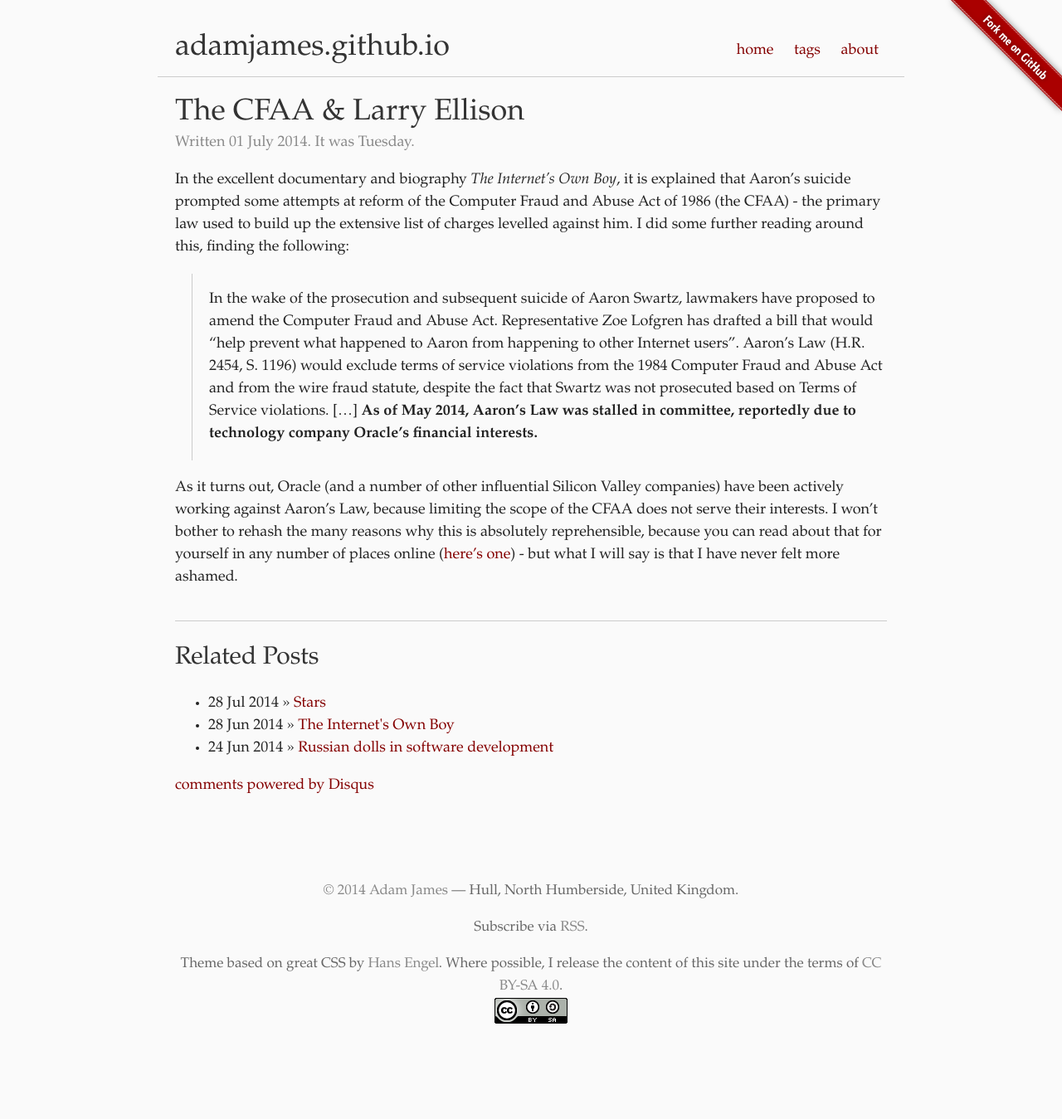
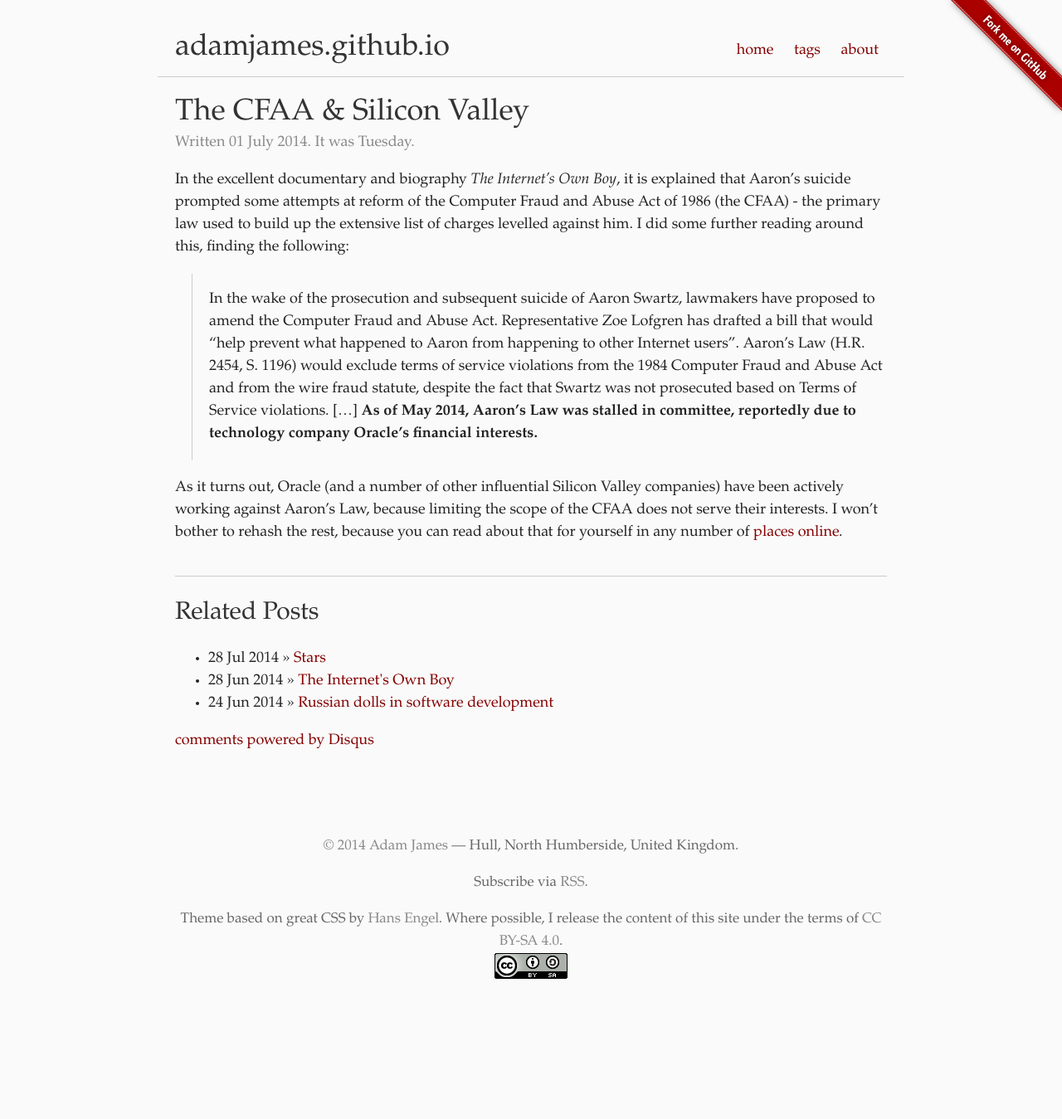
Before and after one commit to adamjames/adamjames.github.io-source, a Jekyll site: the page built from _posts/2014-07-01-the-cfaa-and-larry-ellison.md, in a window 1280 px wide. Shown: the whole page at 83% size. Built offline with Jekyll 4.4.1, drawn with Linux system fonts in a browser that asks for light colours; nearby versions of some CDN libraries; library files that are not in the unit come from our copies; comment, search, counter and statistics services are not loaded; after the commit the page ends 1295 px from its top, so only the background shows below that.

Commit message:
Update an older post.

```diff
--- a/_posts/2014-07-01-the-cfaa-and-larry-ellison.md
+++ b/_posts/2014-07-01-the-cfaa-and-larry-ellison.md
@@ -1,6 +1,6 @@
 ---
-title: The CFAA & Larry Ellison
-description: Or, alternatively, "Why you might not want to work for Oracle".
+title: The CFAA & Silicon Valley
+description: Aaron's Law reform bill reportedly stalled in committee.
 layout: post
 tags:
 - diary
@@ -9,6 +9,6 @@
 
 > In the wake of the prosecution and subsequent suicide of Aaron Swartz, lawmakers have proposed to amend the Computer Fraud and Abuse Act. Representative Zoe Lofgren has drafted a bill that would "help prevent what happened to Aaron from happening to other Internet users". Aaron's Law (H.R. 2454, S. 1196) would exclude terms of service violations from the 1984 Computer Fraud and Abuse Act and from the wire fraud statute, despite the fact that Swartz was not prosecuted based on Terms of Service violations. [...] **As of May 2014, Aaron's Law was stalled in committee, reportedly due to technology company Oracle's financial interests.**
 
-As it turns out, Oracle (and a number of other influential Silicon Valley companies) have been actively working against Aaron's Law, because limiting the scope of the CFAA does not serve their interests. I won't bother to rehash the many reasons why this is absolutely reprehensible, because you can read about that for yourself in any number of places online ([here's one][oracle-against-cfaa-reform]) - but what I will say is that I have never felt more ashamed.
+As it turns out, Oracle (and a number of other influential Silicon Valley companies) have been actively working against Aaron's Law, because limiting the scope of the CFAA does not serve their interests. I won't bother to rehash the rest, because you can read about that for yourself in any number of [places online][oracle-against-cfaa-reform].
 
 [oracle-against-cfaa-reform]: https://www.techdirt.com/articles/20130411/15571022683/shameful-tech-companies-fighting-against-necessary-cfaa-reform-cispa-fixes.shtml
```
